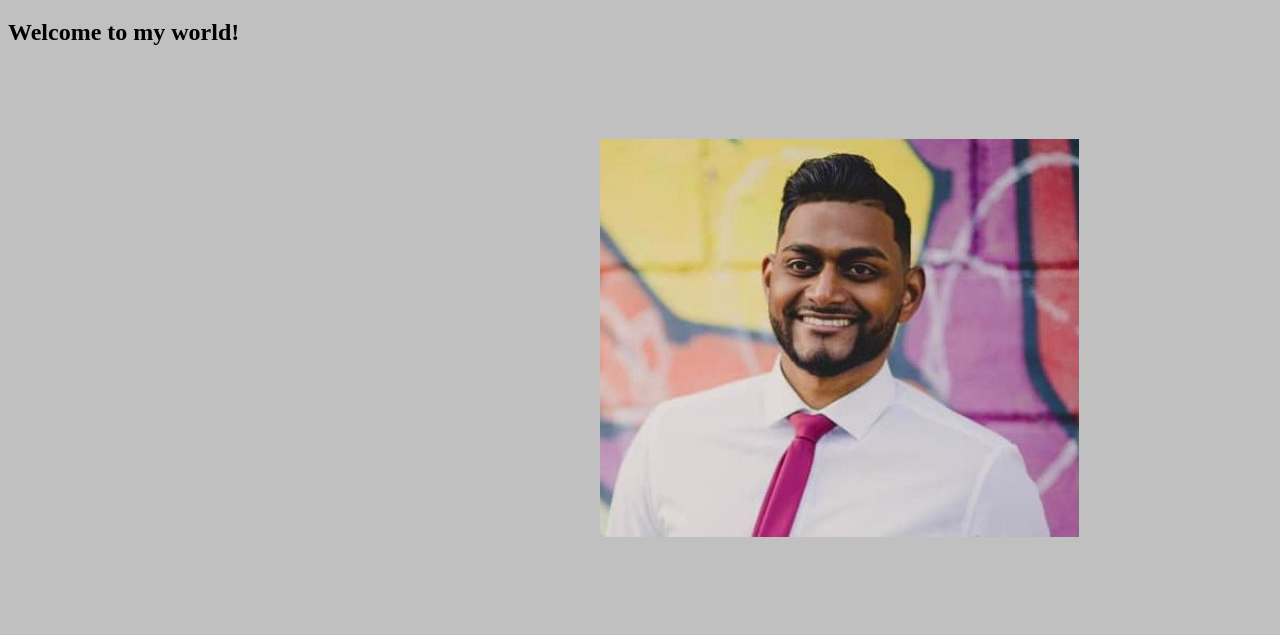
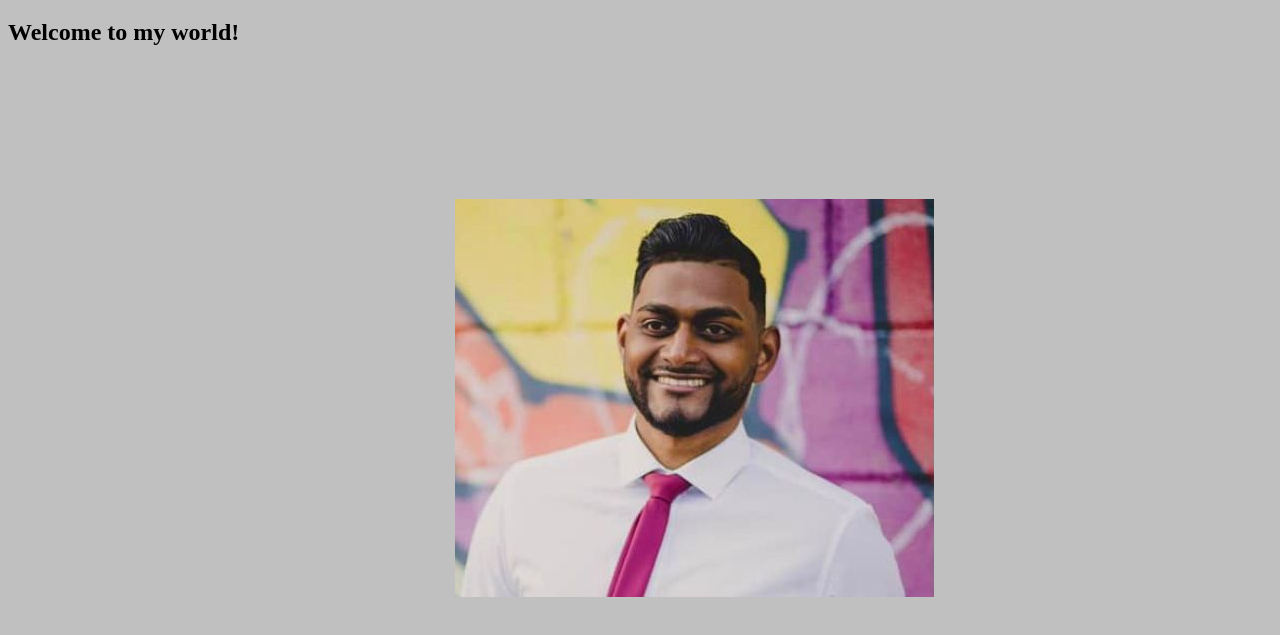
Before and after one commit to Mumrawsingh/Personal-Website-of-Matt, a plain HTML site: page index.html in a window 1280 px wide. Shown: the part 61-696 px from the top of the page. Drawn offline with Linux system fonts and the light colour scheme.

Commit message:
Edit CSS

```diff
--- a/style.css
+++ b/style.css
@@ -6,7 +6,7 @@ body {
 
 #MattU {
     position: absolute;
-    z-index: 5;
-    top: 200px;
-    left: 600px;
-}
+    z-index: 4;
+    top: 260px;
+    left: 455px;
+  }
```
